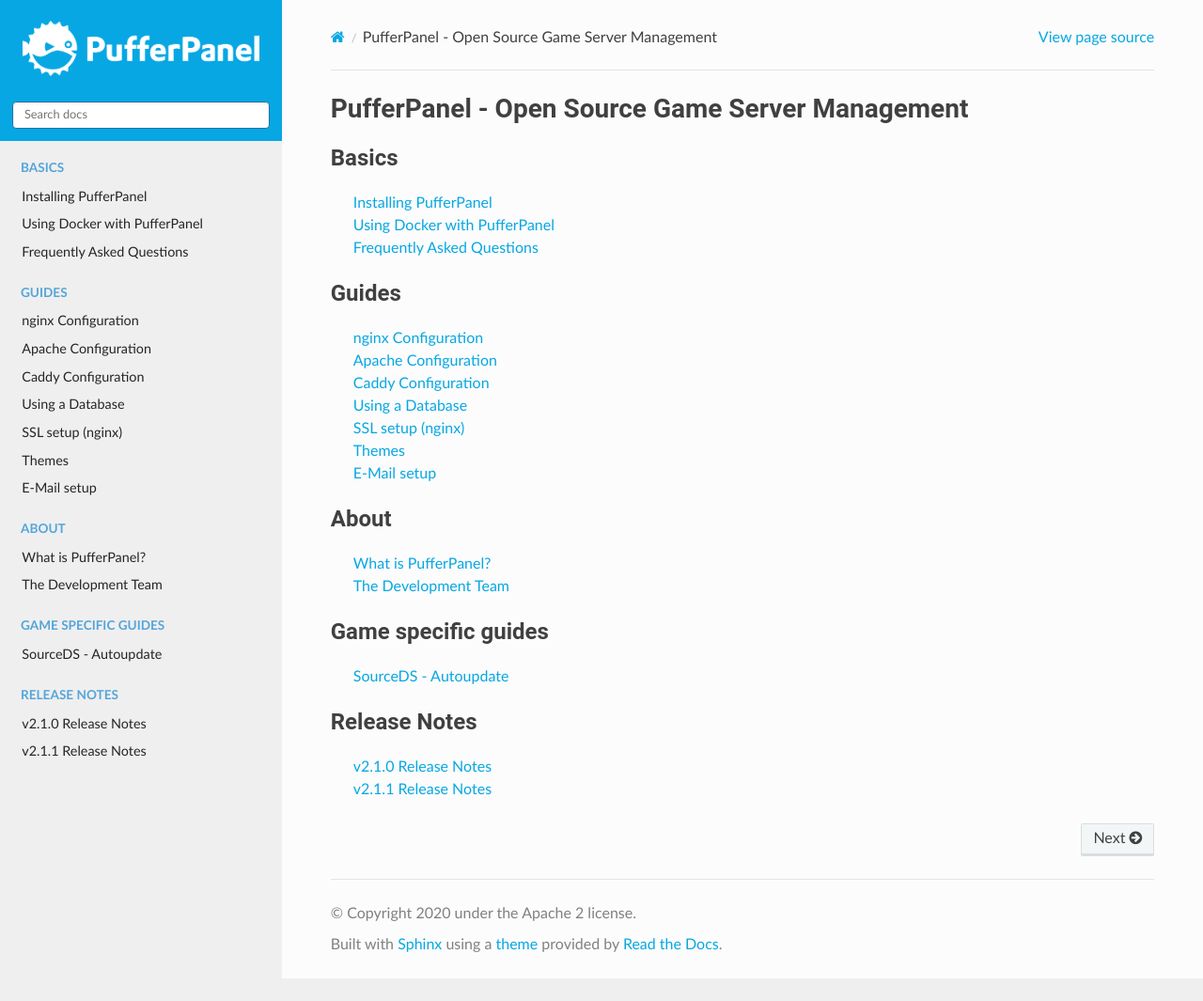
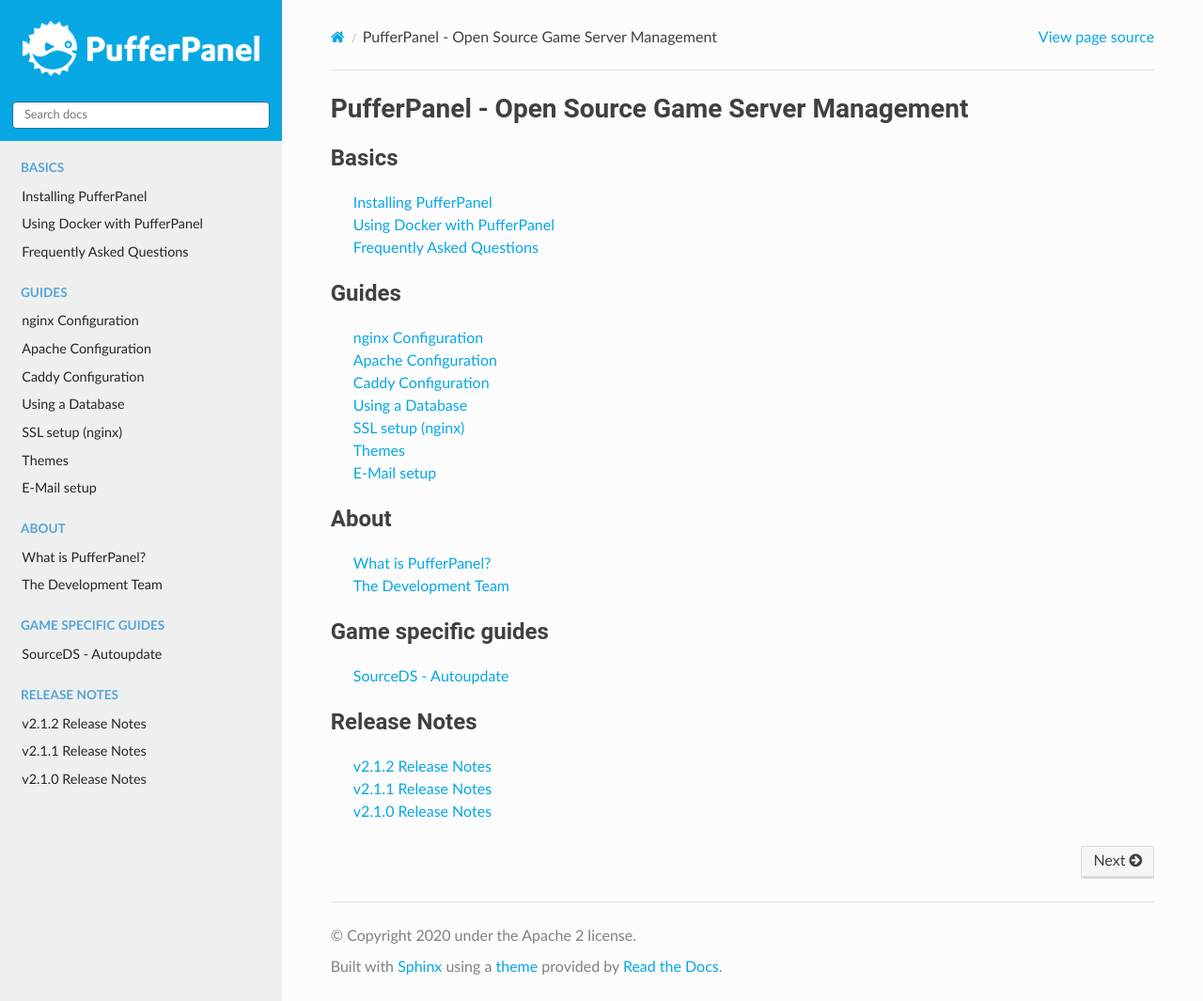
Before and after one commit to pufferpanel/documentation, a Sphinx documentation site: the page built from source/index.rst, in a window 1280 px wide and 1065 px high. Shown: the whole window at 94% size. Built offline with Sphinx 7.4.7 and the Read the Docs theme 2.0.0, drawn with Linux system fonts in a browser that asks for light colours.

Commit message:
Update index.rst

```diff
--- a/source/index.rst
+++ b/source/index.rst
@@ -38,5 +38,6 @@
    :maxdepth: 1
    :caption: Release Notes
 
+   release-notes/2.1.2
+   release-notes/2.1.1
    release-notes/2.1.0
-   release-notes/2.1.1
```
